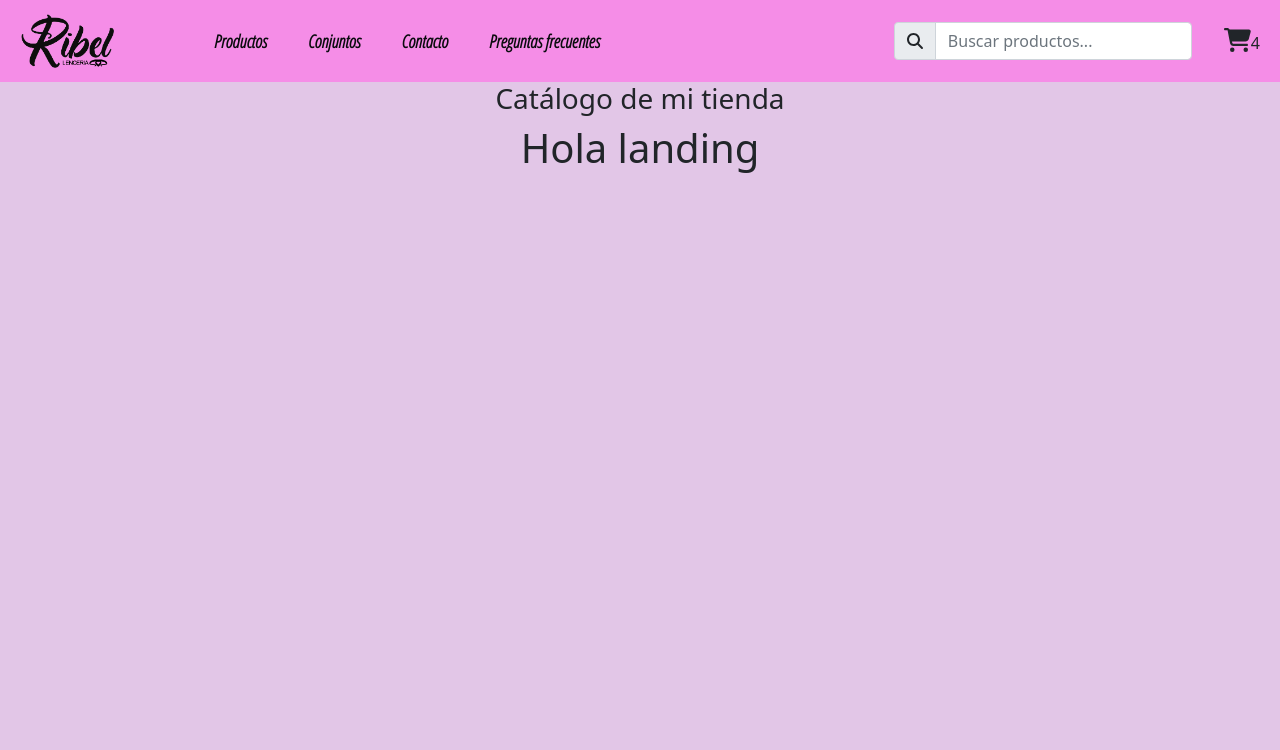
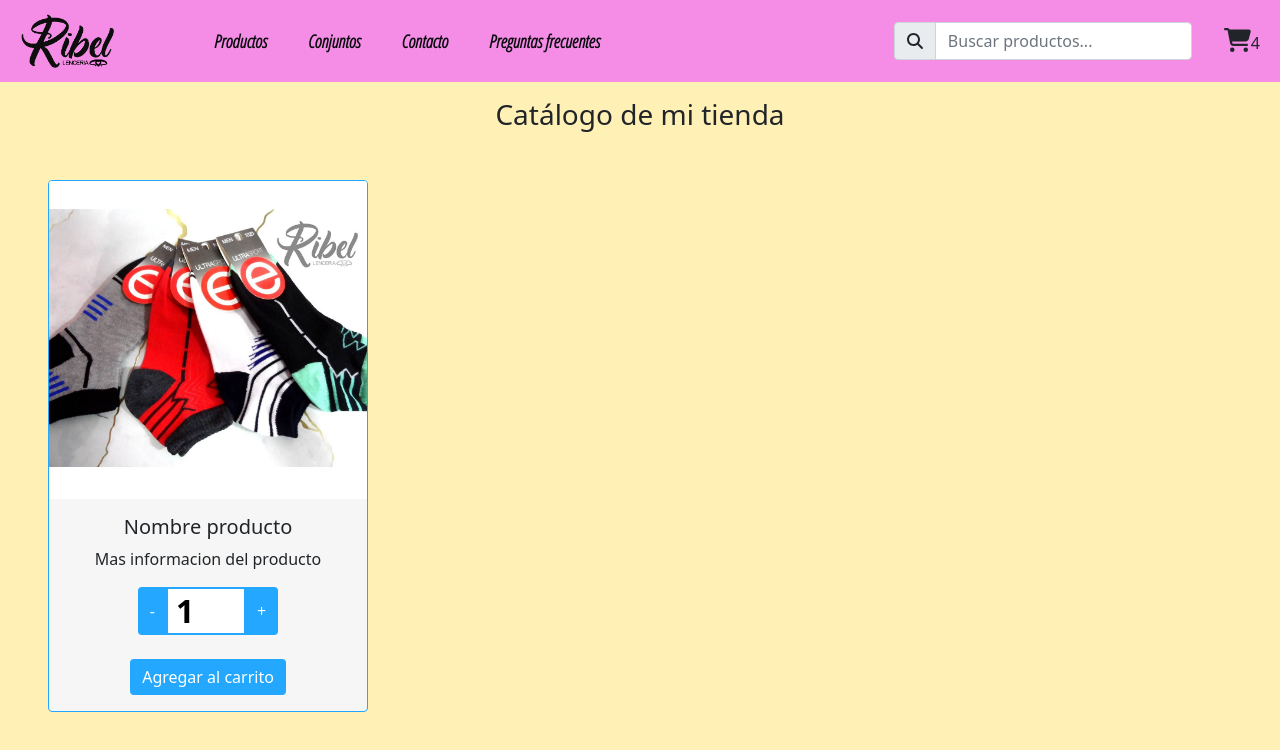
Before and after one commit to roberponzetti/ribel_lenceria, a React (Create React App) app: page / in a window 1280 px wide. Shown: the top 750 px of the page. Built offline with nearby package versions, Linux system fonts and the light colour scheme; a web font is replaced by a local one.

Commit message:
itemcount + styles

```diff
--- a/src/App.js
+++ b/src/App.js
@@ -1,4 +1,5 @@
 import './App.css';
+import ItemCount from './components/ItemCount';
 import NavBar from './components/nav-bar/NavBar';
 import ItemListContainer from './layouts/item-list-container/ItemListContainer';
 
@@ -7,7 +8,7 @@ function App() {
     <div className="App">
       <NavBar/>
       <ItemListContainer greeting="Catálogo de mi tienda">
-        <h1>Hola landing</h1>
+        <ItemCount stock={10} initial={1} />
       </ItemListContainer>
     </div>
   );
--- /dev/null
+++ b/src/components/ItemCount.js
@@ -0,0 +1,55 @@
+import React, { useState } from 'react';
+import Card from 'react-bootstrap/Card';
+import Button from 'react-bootstrap/Button';
+import './../styles.css';
+
+function ItemCount({ stock, initial }) {
+  const [amount, setAmount] = useState(initial);
+  const sub = () => {
+    if (initial < amount) {
+      setAmount(amount - 1);
+    }
+  };
+  const sum = () => {
+    if (amount < stock) {
+      setAmount(amount + 1);
+    }
+  };
+
+  const addToCart = () => {
+  };
+
+  return (
+    <div className="m-5">
+      <Card className="productCard bg-grey bc-lightBlue">
+        <Card.Img
+          variant="top"
+          src="img/art1_ribel.jpg"
+          width="200"
+        />
+        <Card.Body>
+          <Card.Title>Nombre producto</Card.Title>
+          <Card.Text>Mas informacion del producto</Card.Text>
+          <div className="input-group justify-content-center">
+            <Button className="bg-lightBlue border-0" onClick={sub}>-</Button>
+            <input
+              className="quantity bc-lightBlue"
+              type="text"
+              min={initial}
+              max={stock}
+              value={amount}
+            />
+            <Button className="bg-lightBlue border-0" onClick={sum}>+</Button>
+          </div>
+          <br />
+          <Button className="nav-color bg-lightBlue border-0" onClick={addToCart}>
+            Agregar al carrito
+          </Button>
+          <br />
+        </Card.Body>
+      </Card>
+    </div>
+  );
+}
+
+export default ItemCount;
--- a/src/index.css
+++ b/src/index.css
@@ -1,5 +1,5 @@
 body {
-  background-color: #e2c6e7 !important;
+  background-color: #fff1b5 !important;
   margin: 0;
   font-family: -apple-system, BlinkMacSystemFont, 'Segoe UI', 'Roboto', 'Oxygen',
     'Ubuntu', 'Cantarell', 'Fira Sans', 'Droid Sans', 'Helvetica Neue',
--- a/src/layouts/item-list-container/ItemListContainer.js
+++ b/src/layouts/item-list-container/ItemListContainer.js
@@ -3,7 +3,7 @@ import React from 'react'
 function ItemListContainer({children, greeting}) {
     return (
         <div>
-            <h3>{greeting}</h3>
+            <h3 className="mt-3">{greeting}</h3>
             {children}
         </div>
     )
--- a/src/styles.css
+++ b/src/styles.css
@@ -2,7 +2,7 @@
 @import url('https://fonts.googleapis.com/css2?family=Open+Sans+Condensed:ital,wght@1,300&display=swap');
 
 .nav-color{
-    background-color: #f58de7;
+    background-color: #f58de7 !important;
 }
 
 .brand-name{
@@ -43,3 +43,38 @@
   border-color: #ff53ff !important;
   box-shadow: 2px 2px 10px #ff00aae3 !important;
 }
+
+.quantity {
+    max-width: 5rem;
+    padding: 0.5rem;
+    border: solid rgb(0, 0, 0);
+    border-width: 2px 2px;
+    font-size: 2rem;
+    height: 3rem;
+    font-weight: bold;
+    outline: none;
+  }
+
+  .productCard{
+    width: 20rem !important;
+  }
+
+  .bg-grey{
+    background-color: #f6f6f6 !important;
+  }
+
+  .bg-lightBlue{
+    background-color: #23a7ff !important;
+  }
+
+  .bc-strongPink{
+    border-color: #ff53ff !important;
+  }
+
+  .bc-pink{
+    border-color: #f58de7 !important;
+  }
+
+  .bc-lightBlue{
+    border-color: #23a7ff !important;
+  }
```
Also changed, not shown: public/img/art1_ribel.jpg (added), src/components/nav-bar/CartWidget.js (line endings or trailing spaces).
